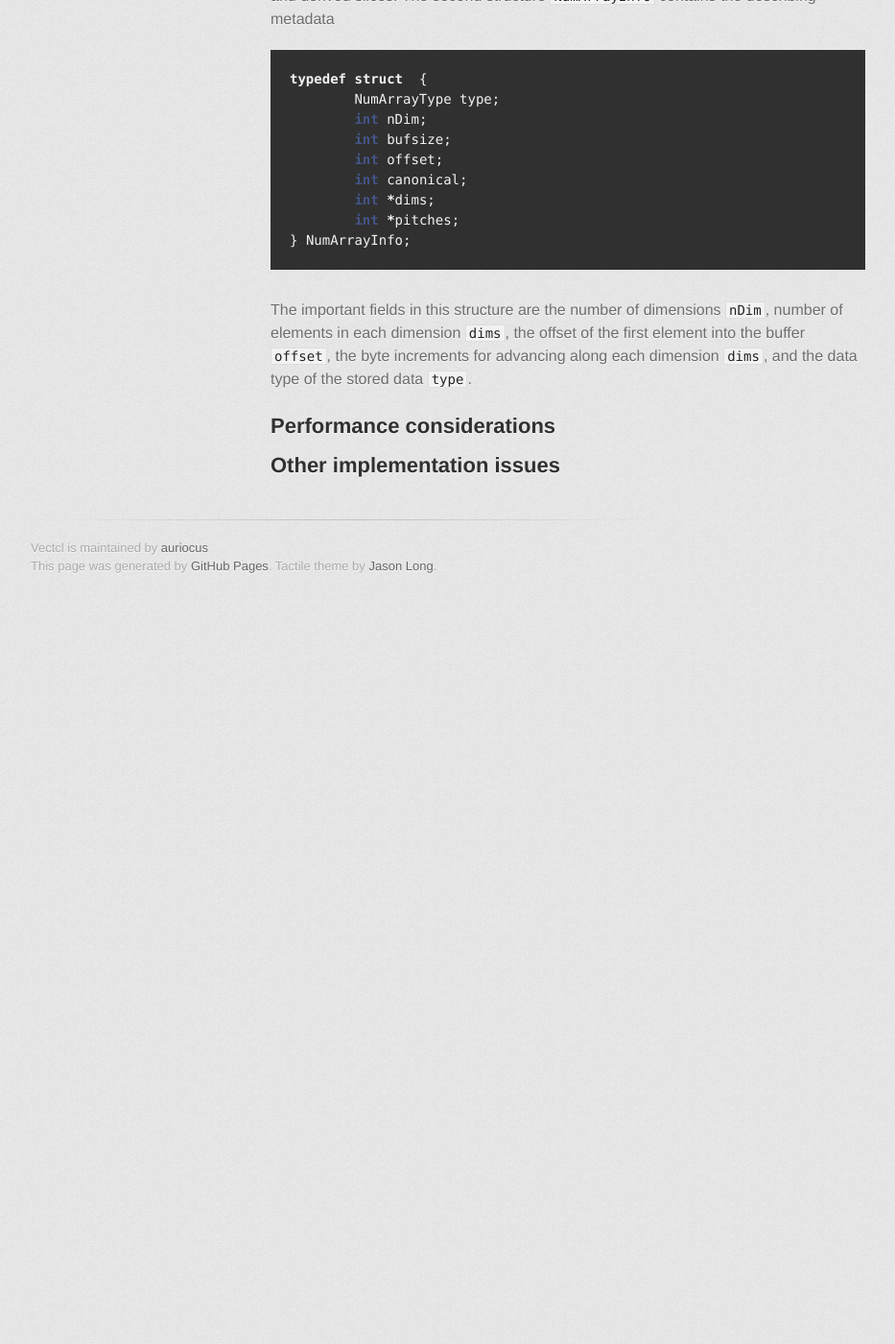
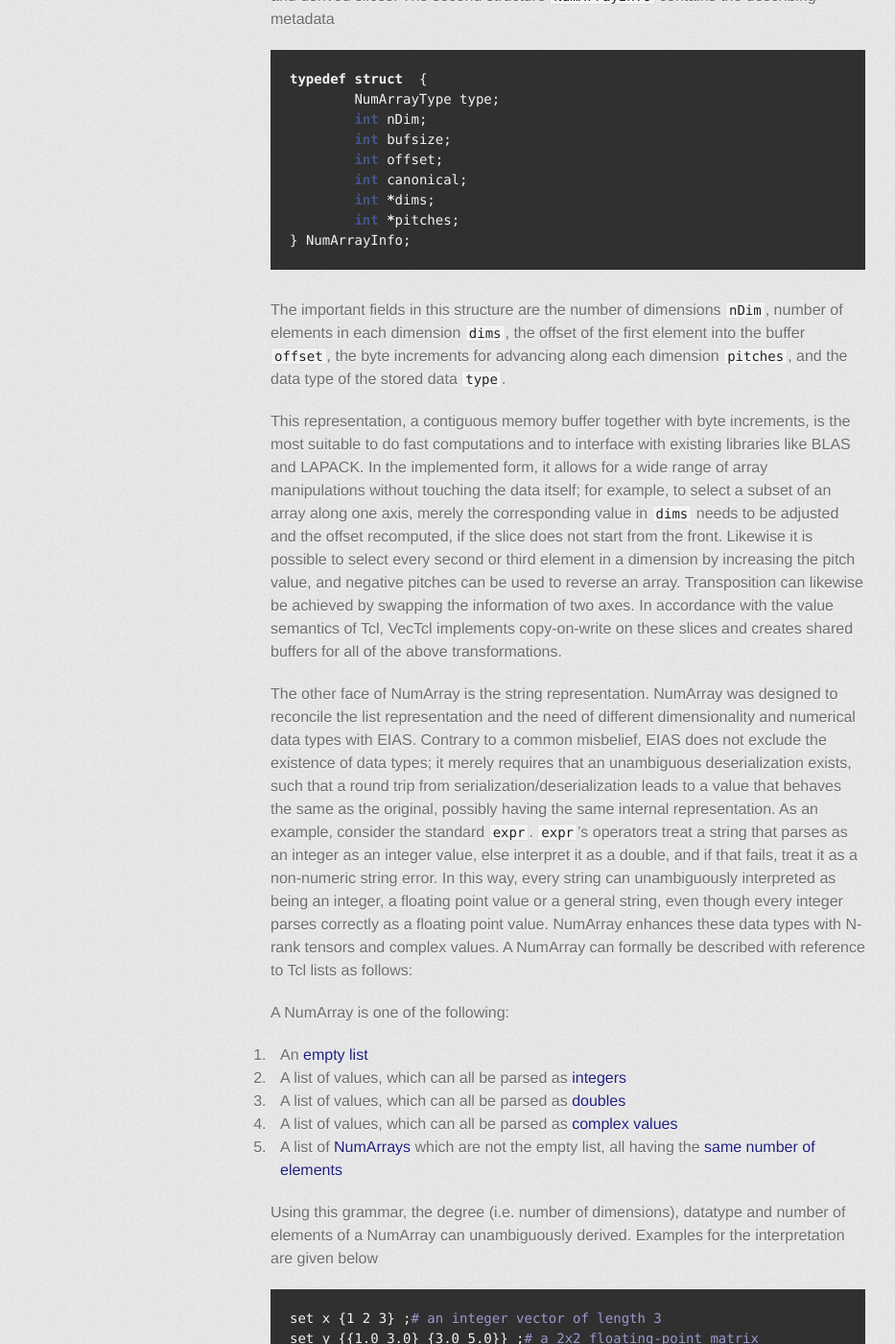
Before and after one commit to auriocus/VecTcl, a Jekyll site: the page built from 40-design.md, in a window 1280 px wide and 1400 px high, scrolled down 1809 px. Shown: the whole window at 96% size, without its empty margins (148-1081 px from the left). Built offline with Jekyll 4.4.1, drawn with Linux system fonts in a browser that asks for light colours; before the commit the page ends 2439 px from its top, so only the background shows below that; some of the changed text lies outside the part shown.

Commit message:
Add more NumArray details and reasoning

```diff
--- a/40-design.md
+++ b/40-design.md
@@ -87,7 +87,98 @@ typedef struct  {
 The important fields in this structure are the number of dimensions `nDim`,
 number of elements in each dimension `dims`, the offset of the
 first element into the buffer `offset`, the byte increments for advancing along each dimension
-`dims`, and the data type of the stored data `type`.
+`pitches`, and the data type of the stored data `type`.
+
+This representation, a contiguous memory buffer together with byte increments, is the most suitable
+to do fast computations and to interface with existing libraries like BLAS and LAPACK. In the
+implemented form, it allows for a wide range of array manipulations without touching the data
+itself; for example, to select a subset of an array along one axis, merely the corresponding value
+in `dims` needs to be adjusted and the offset recomputed, if the slice does not start from the
+front. Likewise it is possible to select every second or third element in a dimension by increasing
+the pitch value, and negative pitches can be used to reverse an array. Transposition can likewise
+be achieved by swapping the information of two axes. In accordance with the value semantics of Tcl,
+VecTcl implements copy-on-write on these slices and creates shared buffers for all of the above
+transformations.
+
+The other face of NumArray is the string representation. NumArray was designed to reconcile the list
+representation and the need of different dimensionality and numerical data types with EIAS. Contrary
+to a common misbelief, EIAS does not exclude the existence of data types; it merely requires that an
+unambiguous deserialization exists, such that a round trip from serialization/deserialization leads
+to a value that behaves the same as the original, possibly having the same internal representation.
+As an example, consider the standard `expr`. `expr`'s operators treat a string that parses as an
+integer as an integer value, else interpret it as a double, and if that fails, treat it as a
+non-numeric string error. In this way, every string can unambiguously interpreted as being an
+integer, a floating point value or a general string, even though every integer parses correctly as a
+floating point value. NumArray enhances these data types with N-rank tensors and complex values. A
+NumArray can formally be described with reference to Tcl lists as follows:
+
+A NumArray is one of the following:
+
+1. An _empty list_
+1. A list of values, which can all be parsed as _integers_
+2. A list of values, which can all be parsed as _doubles_
+3. A list of values, which can all be parsed as _complex values_
+4. A list of _NumArrays_ which are not the empty list, all having the _same number of elements_
+
+Using this grammar, the degree (i.e. number of dimensions), datatype and number of elements of a
+NumArray can unambiguously derived. Examples for the interpretation are given below
+{% highlight tcl %}
+{% raw %}
+set x {1 2 3} ;# an integer vector of length 3
+set y {{1.0 3.0} {3.0 5.0}} ;# a 2x2 floating-point matrix
+set z {0+1i 2+3.5i 3.0+0i} ;# a complex vector of length 3
+set u {{1 2 3}} ;# a 3x1 integer matrix (a row vector)
+set v {{{1 2} {3 4}} {{5 6} {7 8}}} ;# a 2x2x2 integer tensor
+
+set e {1.0 2 3} ;# a floating point vector of length 3
+set e1 {1.0 2 3a} ;# error: 3a can't be parsed as a number
+set e2 {{1 2} 3 4} ;# error: Dimensions don't match
+{% endraw %}
+{% endhighlight %}
+
+One peculiarity, which comes from the Tcl list representation,
+needs further consideration: a value with no spaces in it can alternatively
+interpreted as a list with a single value. And due to EIAS, a string containing a space is
+indistinguishable from a list consisting of two elements. This has two consequences, first
+single-element values (or scalars) may not contain spaces in their string representation. Otherwise,
+the following two NumArrays could'nt be disamiguated:
+
+{% highlight tcl %}
+{% raw %}
+set c1 {3.0+4.0i} ;# a complex number
+ # with real part 3.0 and imaginary part 4.0
+set c2 {3.0 +4.0i} ;# a complex vector of length 2,
+ # equal to {3.0+0.0i 0.0+4.0i}
+{% endraw %}
+{% endhighlight %}
+
+Second, trailing singleton dimensions must be insignificant, i.e. a Nx1 matrix is identical to a
+vector of length N, a scalar is identical to a vector of length 1 and a 1x1 matrix. Fortunately,
+this coincides with the usual linear algebra interpretation of these entities. Following this
+encoding, element retrieval from NumArrays can be done using `lindex` as well as with the indexing
+operator of `vexpr`:
+{% highlight tcl %}
+{% raw %}
+set A {{1 2} {3 4} {5 6}}
+set a11 [lindex $A 2 0] ;# 5
+vexpr { a11=A[2,0] } ;# 5
+{% endraw %}
+{% endhighlight %}
+
+For incomplete indices, a slice is returned
+{% highlight tcl %}
+{% raw %}
+set A {{1 2} {3 4} {5 6}}
+set a1 [lindex $A 2] ;# {5 6}
+vexpr { a1=A[2] } ;# doesn't work, BUG
+{% endraw %}
+{% endhighlight %}
+Of course, `lindex` causes shimmering of the NumArray to the list representation, which is
+particularly inefficient if the list patch is not applied (see next section).
+
+Due to the way the grammar is defined, a value to be interpreted as a NumArray must be
+parsed recursively down to the level of individual elements, to decide on the data type, at the
+moment of shimmering, i.e. in the setFromAnyProc.
 
 
 Performance considerations
```
Also changed, not shown: other parts of 40-design.md (+1 -1 lines).
